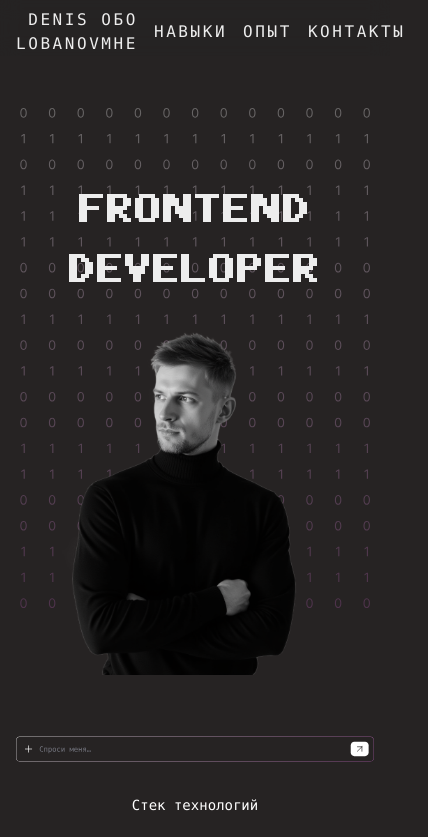
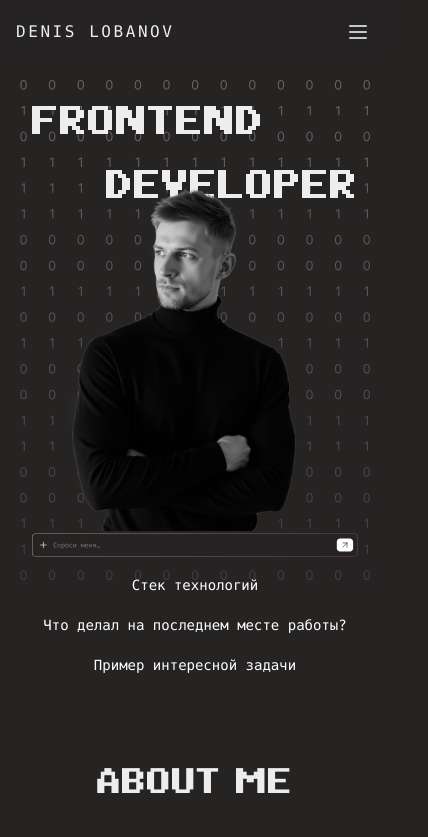
Before and after one commit to Flikc89/about-me, a Next.js app: page / in a window 390 px wide. Shown: the top 837 px of the page, 428 px wide, since content can reach past the window. Built offline with nearby package versions, Linux system fonts and the light colour scheme.

Commit message:
Add mobile responsive design for all components

```diff
--- a/app/components/ChatAssistant.module.css
+++ b/app/components/ChatAssistant.module.css
@@ -35,6 +35,7 @@
   .questionsContainer {
     flex-direction: column;
     gap: 8px;
+    margin-top: 0;
   }
 
   .questionBlock {
--- a/app/components/Contact.module.css
+++ b/app/components/Contact.module.css
@@ -126,6 +126,8 @@
 
   .contactItem {
     margin-bottom: 20px;
+    font-size: 24px;
+    line-height: 32px;
   }
 
   .socialContainer {
--- a/app/components/Hero.module.css
+++ b/app/components/Hero.module.css
@@ -62,17 +62,17 @@
   }
 
   .frontendBlock {
-    margin-top: 60px;
+    margin-top: 0;
     position: static;
     width: 100%;
-    text-align: center;
+    text-align: left;
   }
 
   .developerBlock {
-    margin-top: 20px;
+    margin-top: 24px;
     position: static;
     width: 100%;
-    text-align: center;
+    text-align: right;
   }
 
   .photoContainer {
@@ -83,7 +83,7 @@
     aspect-ratio: 417 / 532;
     top: 0;
     left: 0;
-    margin: 30px 0;
+    margin: -30px;
   }
 
   .chatAssistantContainer {
--- a/app/components/MySkills.module.css
+++ b/app/components/MySkills.module.css
@@ -53,11 +53,14 @@
   }
 
   .skillsContainer {
-    padding: 0 16px;
+    padding: 0;
+    gap: 12px;
   }
 
   .skillsRow {
-    justify-content: flex-start;
+    justify-content: center;
+    flex-wrap: wrap;
+    width: 100%;
   }
 
   .skillBlock {
--- a/app/components/MySkills.tsx
+++ b/app/components/MySkills.tsx
@@ -1,3 +1,6 @@
+'use client';
+
+import { useEffect, useState } from 'react';
 import styles from './MySkills.module.css';
 
 const SKILLS = [
@@ -64,13 +67,32 @@ const SKILLS = [
 const ROW_CONFIG = [10, 7, 4, 7, 6, 6, 1];
 
 export default function MySkills() {
+  const [isMobile, setIsMobile] = useState(false);
+
+  useEffect(() => {
+    const checkMobile = () => {
+      setIsMobile(window.innerWidth <= 768);
+    };
+
+    checkMobile();
+    window.addEventListener('resize', checkMobile);
+
+    return () => window.removeEventListener('resize', checkMobile);
+  }, []);
+
   const skillsRows: string[][] = [];
-  let currentIndex = 0;
 
-  ROW_CONFIG.forEach((count) => {
-    skillsRows.push(SKILLS.slice(currentIndex, currentIndex + count));
-    currentIndex += count;
-  });
+  if (isMobile) {
+    // На мобильных просто одна строка со всеми навыками
+    skillsRows.push(SKILLS);
+  } else {
+    // На десктопе используем ROW_CONFIG
+    let currentIndex = 0;
+    ROW_CONFIG.forEach((count) => {
+      skillsRows.push(SKILLS.slice(currentIndex, currentIndex + count));
+      currentIndex += count;
+    });
+  }
 
   return (
     <section id='skills' className={styles.section}>
--- a/app/components/Navigation.module.css
+++ b/app/components/Navigation.module.css
@@ -5,8 +5,92 @@
   padding-top: 12px;
 }
 
+.navContainer {
+  width: 100%;
+}
+
+.desktopNav {
+  display: none;
+}
+
+.mobileMenuButton {
+  display: none;
+  background: none;
+  border: none;
+  cursor: pointer;
+  padding: 4px;
+  z-index: 50;
+}
+
+.mobileMenuIcon {
+  width: 24px;
+  height: 24px;
+}
+
+.mobileMenuOverlay {
+  position: fixed;
+  top: 0;
+  left: 0;
+  right: 0;
+  bottom: 0;
+  background-color: rgba(0, 0, 0, 0.5);
+  z-index: 45;
+  backdrop-filter: blur(4px);
+  -webkit-backdrop-filter: blur(4px);
+}
+
+.mobileMenu {
+  position: fixed;
+  top: 60px;
+  left: 0;
+  right: 0;
+  background-color: rgba(38, 35, 35, 0.98);
+  backdrop-filter: blur(20px);
+  -webkit-backdrop-filter: blur(20px);
+  z-index: 50;
+  display: flex;
+  flex-direction: column;
+  padding: 0 16px;
+  border-top: 1px solid rgba(255, 255, 255, 0.1);
+}
+
+.mobileMenuItem {
+  color: var(--color-gray);
+  text-decoration: none;
+  font-size: 16px;
+  padding: 12px 0;
+  transition: color 0.2s ease;
+  border-bottom: 1px solid rgba(255, 255, 255, 0.05);
+}
+
+.mobileMenuItem:last-child {
+  border-bottom: none;
+}
+
+.mobileMenuItem:hover {
+  color: white;
+}
+
 @media (max-width: 768px) {
   .header {
     padding-top: 8px;
   }
+
+  .desktopNav {
+    display: none !important;
+  }
+
+  .mobileMenuButton {
+    display: block;
+  }
 }
+
+@media (min-width: 769px) {
+  .desktopNav {
+    display: flex !important;
+  }
+
+  .mobileMenuButton {
+    display: none !important;
+  }
+}
--- a/app/components/Navigation.tsx
+++ b/app/components/Navigation.tsx
@@ -1,8 +1,11 @@
 'use client';
 
+import { useState } from 'react';
 import styles from './Navigation.module.css';
 
 export default function Navigation() {
+  const [isMenuOpen, setIsMenuOpen] = useState(false);
+
   const handleLinkClick = (
     e: React.MouseEvent<HTMLAnchorElement>,
     href: string
@@ -19,14 +22,20 @@ export default function Navigation() {
         behavior: 'smooth',
       });
     }
+    setIsMenuOpen(false);
+  };
+
+  const toggleMenu = () => {
+    setIsMenuOpen(!isMenuOpen);
   };
 
   return (
+    <>
       <header
         className={`fixed top-0 left-1/2 z-40 w-full -translate-x-1/2 px-4 ${styles.header}`}
       >
         <div
-        className='mx-auto flex h-12 items-center justify-between'
+          className={`mx-auto flex h-12 items-center justify-between ${styles.navContainer}`}
           style={{ maxWidth: 'var(--max-width)' }}
         >
           {/* Имя слева */}
@@ -37,9 +46,9 @@ export default function Navigation() {
             Denis Lobanov
           </div>
 
-        {/* Навигация справа */}
+          {/* Навигация для десктопа */}
           <nav
-          className='text-body flex items-center gap-4 md:gap-10 font-normal uppercase tracking-[0.16em] text-xs md:text-base'
+            className={`text-body items-center gap-4 md:gap-10 font-normal uppercase tracking-[0.16em] text-xs md:text-base ${styles.desktopNav}`}
             style={{ color: 'var(--color-gray)' }}
           >
             <a
@@ -71,7 +80,61 @@ export default function Navigation() {
               контакты
             </a>
           </nav>
+
+          {/* Кнопка меню для мобильных */}
+          <button
+            className={styles.mobileMenuButton}
+            onClick={toggleMenu}
+            aria-label='Toggle menu'
+          >
+            <img
+              src='/mobile-menu.svg'
+              alt='Menu'
+              className={styles.mobileMenuIcon}
+            />
+          </button>
         </div>
       </header>
+
+      {/* Мобильное меню */}
+      {isMenuOpen && (
+        <>
+          <div className={styles.mobileMenuOverlay} onClick={toggleMenu} />
+          <nav
+            className={`text-body font-normal uppercase tracking-[0.16em] ${styles.mobileMenu}`}
+            style={{ color: 'var(--color-gray)' }}
+          >
+            <a
+              href='#about'
+              className={styles.mobileMenuItem}
+              onClick={(e) => handleLinkClick(e, '#about')}
+            >
+              обо мне
+            </a>
+            <a
+              href='#skills'
+              className={styles.mobileMenuItem}
+              onClick={(e) => handleLinkClick(e, '#skills')}
+            >
+              навыки
+            </a>
+            <a
+              href='#experience'
+              className={styles.mobileMenuItem}
+              onClick={(e) => handleLinkClick(e, '#experience')}
+            >
+              опыт
+            </a>
+            <a
+              href='#contact'
+              className={styles.mobileMenuItem}
+              onClick={(e) => handleLinkClick(e, '#contact')}
+            >
+              контакты
+            </a>
+          </nav>
+        </>
+      )}
+    </>
   );
 }
--- a/app/components/WorkExperience.module.css
+++ b/app/components/WorkExperience.module.css
@@ -116,7 +116,7 @@
   }
 
   .header {
-    padding: 0 12px;
+    padding: 12px 12px;
     flex-wrap: wrap;
   }
 
--- a/app/globals.css
+++ b/app/globals.css
@@ -77,11 +77,6 @@ body {
     font-size: 14px;
     line-height: 20px;
   }
-
-  .contact-text {
-    font-size: 24px;
-    line-height: 32px;
-  }
 }
 
 /* Обычный текст - Hack */
--- a/app/page.tsx
+++ b/app/page.tsx
@@ -5,22 +5,14 @@ import WorkExperience from './components/WorkExperience';
 import MySkills from './components/MySkills';
 import Contact from './components/Contact';
 import Footer from './components/Footer';
+import styles from './page.module.css';
 
 export default function Home() {
   return (
     <div className='min-h-screen bg-dark'>
       <Navigation />
 
-      <main
-        style={{
-          width: '100%',
-          maxWidth: 'var(--max-width)',
-          marginLeft: 'auto',
-          marginRight: 'auto',
-          paddingTop: '108px',
-          paddingBottom: '64px',
-        }}
-      >
+      <main className={styles.main}>
         <Hero />
         <About />
         <WorkExperience />
```
Also changed, not shown: public/mobile-menu.svg (added). Lines whose indentation alone changed are shown as unchanged.
